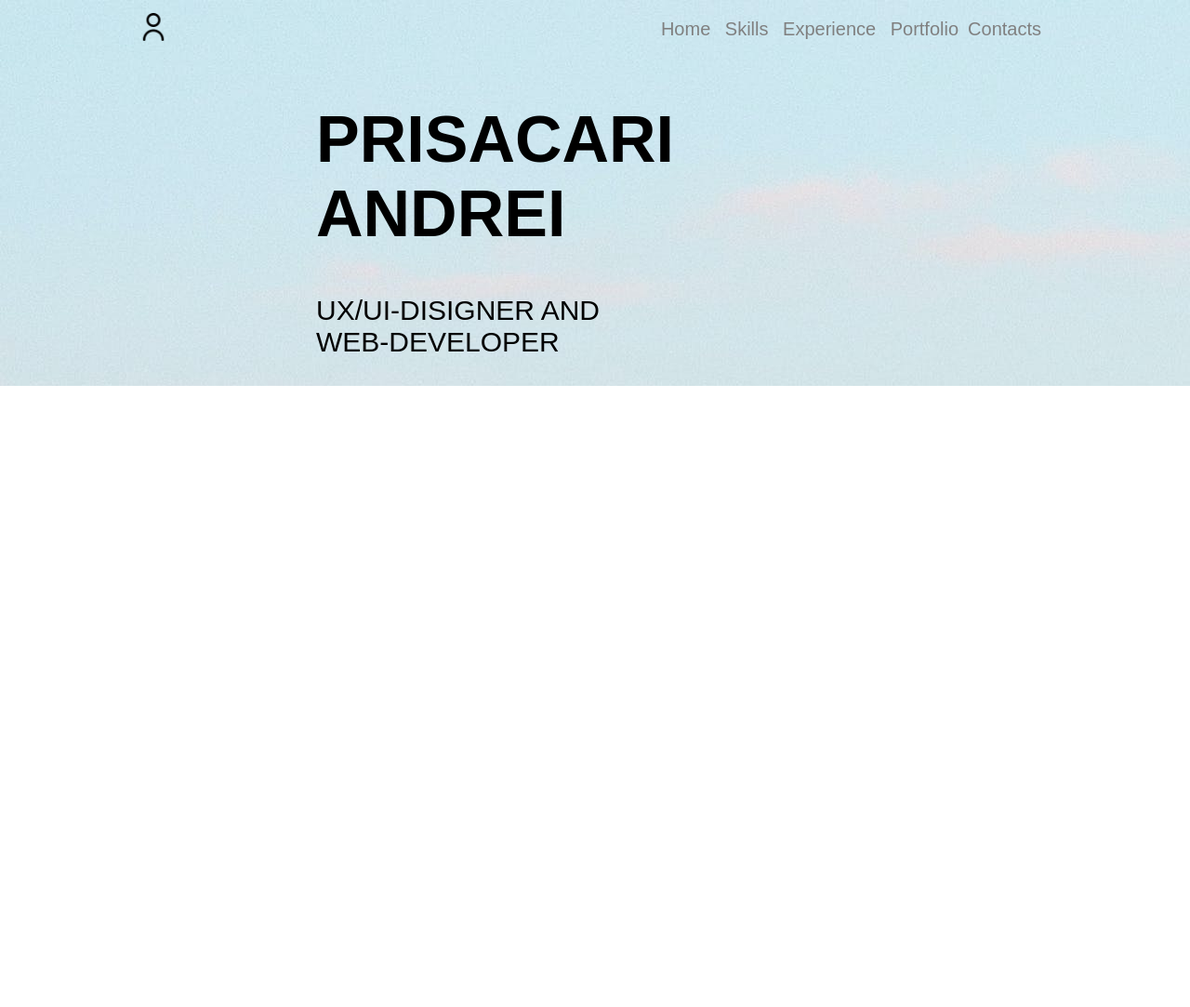
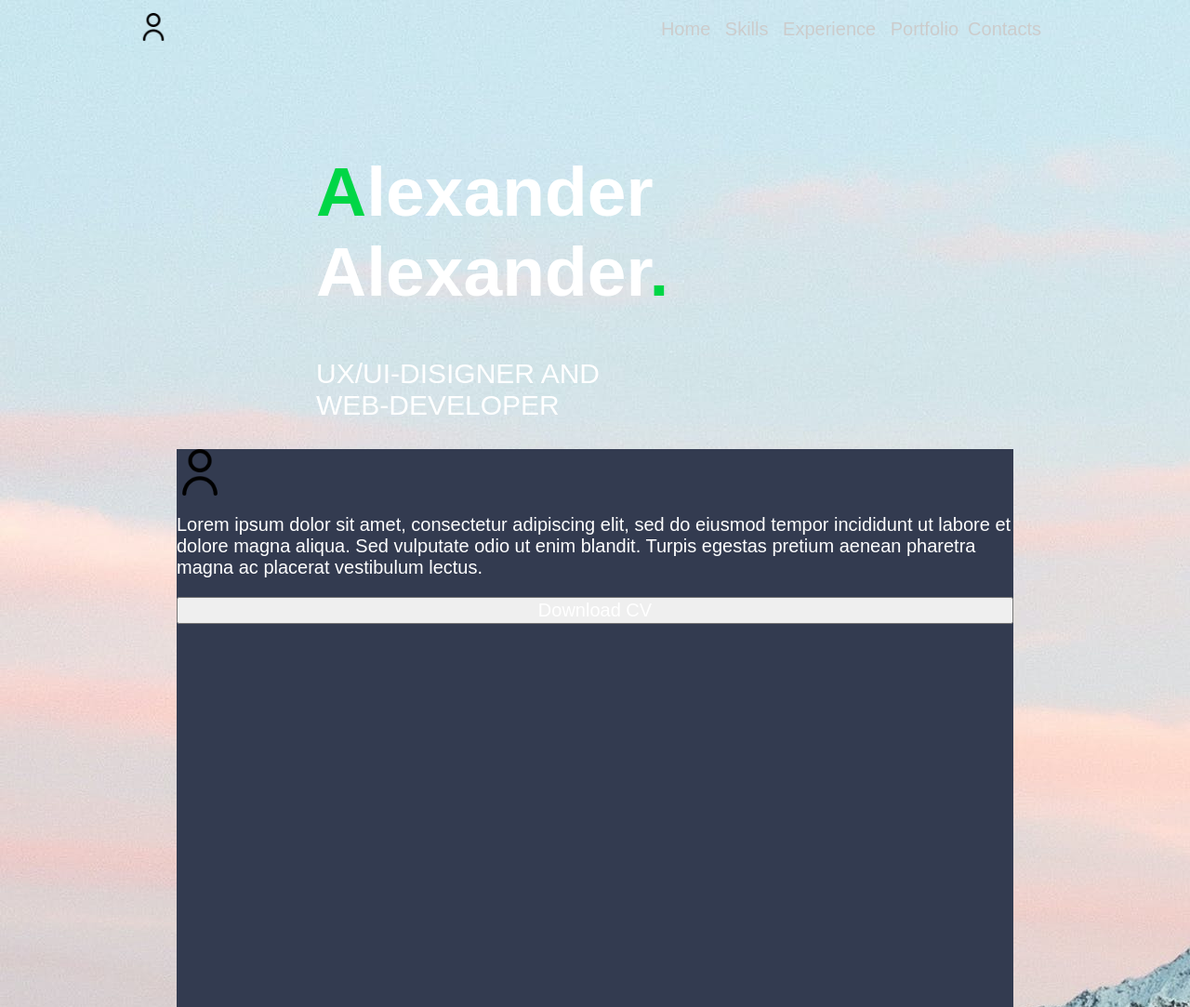
Before and after one commit to AndreiPris/WebSite_Portfolio, a plain HTML site: page Web_Site_About_My_Self/index.html in a window 1280 px wide. Shown: the whole page at 93% size. Before the commit the page ends 800 px from the top, so only its background shows below. Drawn offline with Linux system fonts and the light colour scheme.

Commit message:
Several changes

```diff
--- a/Web_Site_About_My_Self/index.html
+++ b/Web_Site_About_My_Self/index.html
@@ -26,12 +26,18 @@
         </div>
         <div class = "about">
             <div class ="name">
-                <h1>PRISACARI ANDREI</h1>
+                <h1><ins>A</ins>lexander Alexander<ins>.</ins></h1>
             </div>
             <div class = "profession">
                 <p>UX/UI-DISIGNER AND WEB-DEVELOPER</p>
             </div>
         </div>
+        <div class = "cv_block">
+            <img src="IMG/user.png">
+            <p>Lorem ipsum dolor sit amet, consectetur adipiscing elit, sed do eiusmod tempor incididunt ut labore et dolore magna aliqua.
+                Sed vulputate odio ut enim blandit. Turpis egestas pretium aenean pharetra magna ac placerat vestibulum lectus.</p>
+            <button>Download CV</button>
+        </div>
     </div>
 </body>
 
--- a/Web_Site_About_My_Self/style.css
+++ b/Web_Site_About_My_Self/style.css
@@ -1,6 +1,11 @@
 *{
     font-size: 20px;
+    color: white;
     font-family: Arial, Helvetica, sans-serif;
+}
+
+h1, h2, h3, h4, h5{
+    margin: 0px;
 }
 
 body{
@@ -42,19 +47,40 @@ body{
     list-style: none;
     display: inline-block;
     margin: 0 10px 0 0;
-    color: gray;
+    color: #CCCCCC;
 }
+
 .name{
     width: 600px;
+    margin: 100px 0px 50px 0px;
 }
 
 .name h1{
-    font-size: 70px;
+    font-size: 75px;
+}
+
+ins{
+    font-size: inherit;
+    text-decoration: none;
+    color: #00D646;
 }
 
 .profession{
     width: 350px;
 }
+
 .profession p{
     font-size: 30px;
 }
+
+.cv_block{
+    display: flex;
+    flex-direction: column;
+    background-color: #333B50;
+    width: 900px;
+    height: 600px;
+}
+
+.cv_block img{
+    width: 50px;
+}
```
Also changed, not shown: Web_Site_About_My_Self/script.js (added).
